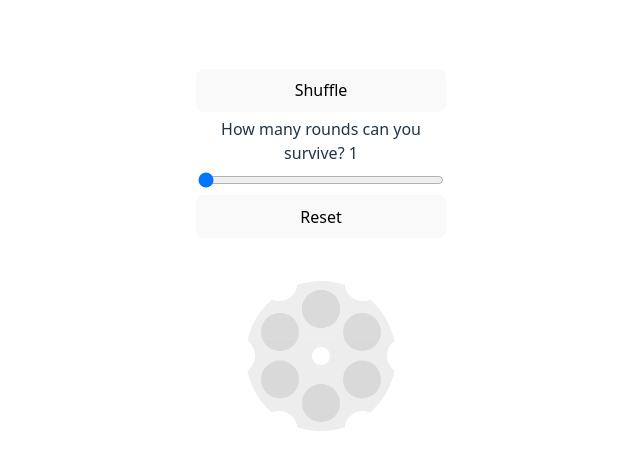
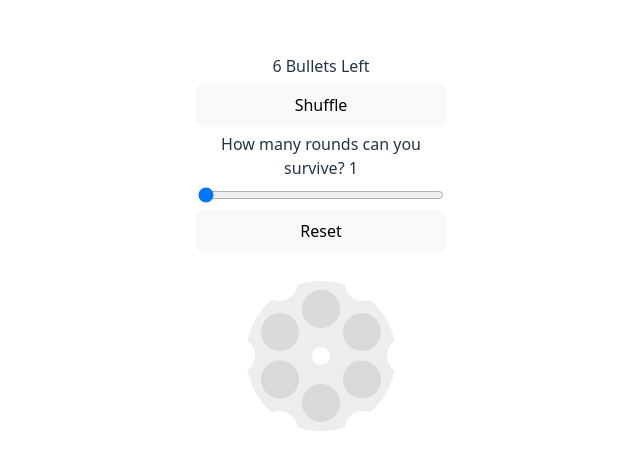
Before and after one commit to Azuma-KL/notrussianroulette, a Svelte app: page / in a window 1280 px wide. Shown: the part 169-638 px from the top of the page, without its empty margins (319-959 px from the left). Built offline with nearby package versions, Linux system fonts and the light colour scheme.

Commit message:
bullet countdown pos change2

```diff
--- a/src/App.svelte
+++ b/src/App.svelte
@@ -120,6 +120,7 @@
     {#if debug}
     <span>Tries: {tries}</span>
     {/if}
+    {:else}
     {#if bullets.length >= 1}
       <span>{bullets.length} Bullets Left</span>
     {:else}
```
